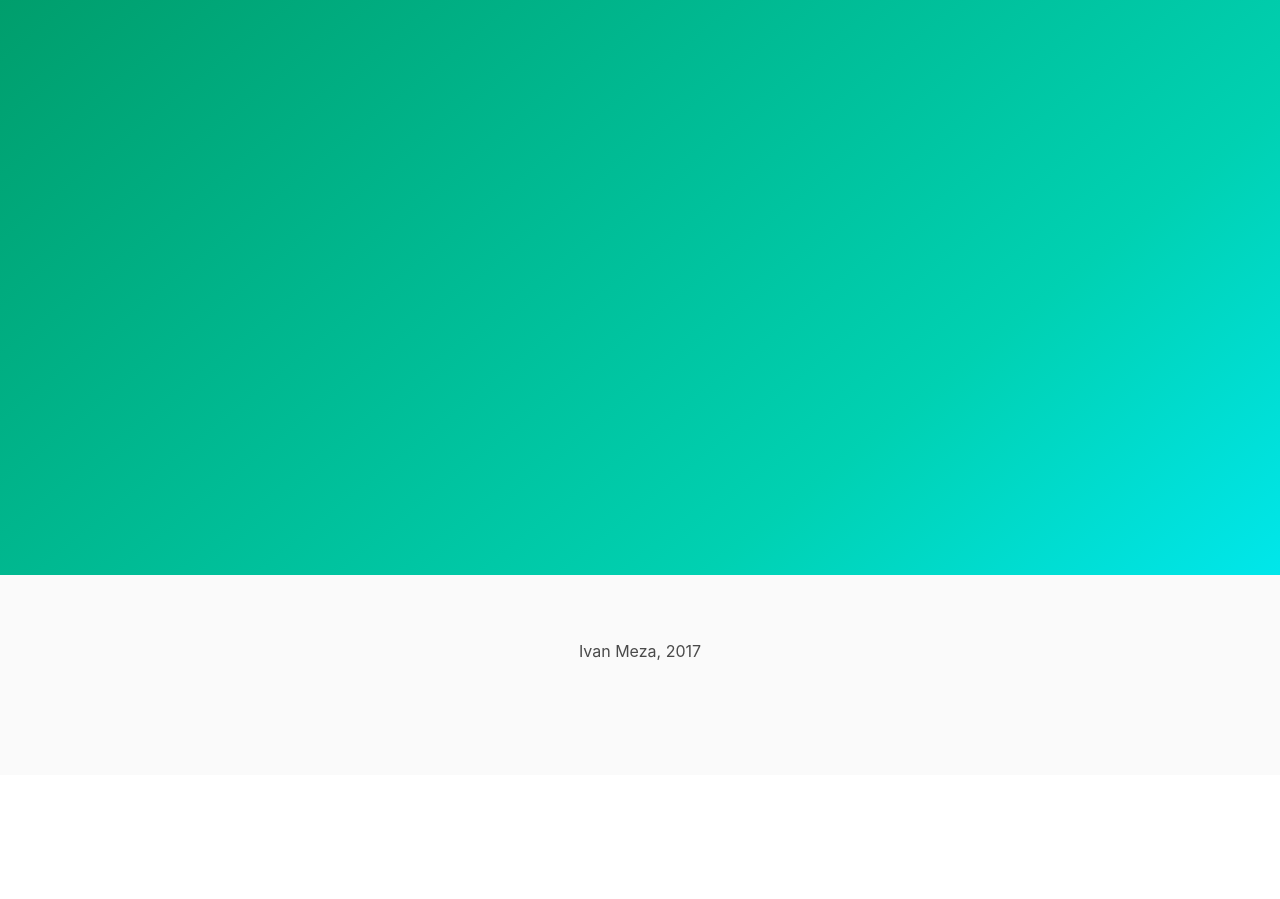
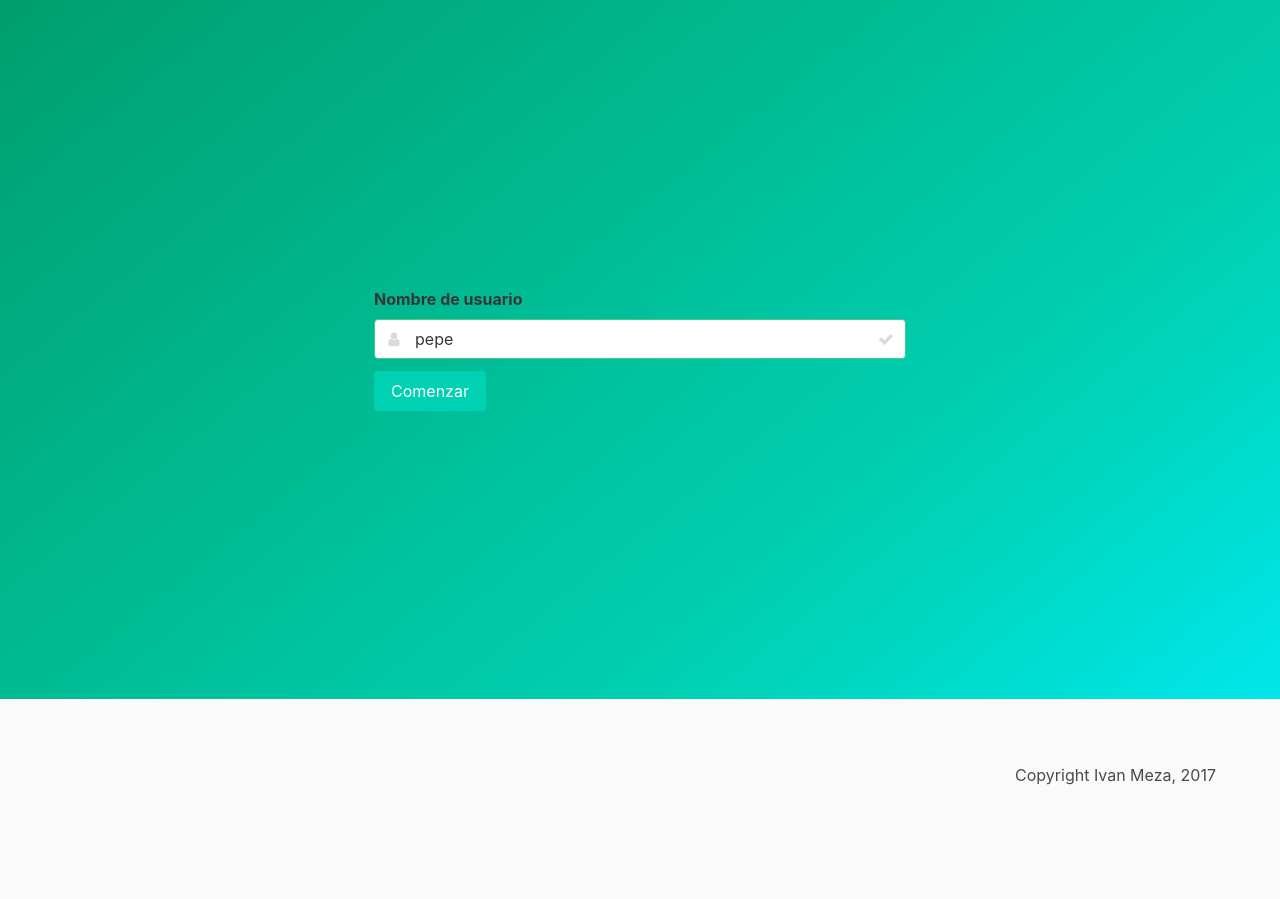
Before and after one commit to lamperem/pyaiml_chatbot, a Flask app: page / in a window 1280 px wide. Shown: the part 66-965 px from the top of the page. Before the commit the page ends 726 px from the top, so only its background shows below. Run offline with Flask 2, Linux system fonts and the light colour scheme; some libraries are stand-ins or nearby versions.

Commit message:
Templates

```diff
--- a/templates/about.html
+++ b/templates/about.html
@@ -11,7 +11,7 @@ Este es un chatbot simple construido en python con los siguientes elementos:
 <ul>
 	<li>Interfaz: basada en Flask y la librería socketio</li>
 	<li>Inteligencia: basada en reglas del tipo pyAMIM</li>
-	<li>Conversaciones: todas las conversaciones se guardan en un json/li>
+	<li>Conversaciones: todas las conversaciones se guardan en un json</li>
 </ul>
 
 			</div>
--- a/templates/default.html
+++ b/templates/default.html
@@ -38,9 +38,9 @@
 
 <footer class="footer">
   <div class="container">
-    <div class="content has-text-centered">
+    <div class="content has-text-right">
       <p>
-			<p>Ivan Meza, 2017</p>
+			<p>Copyright Ivan Meza, 2017</p>
       </p>
     </div>
   </div>
--- a/templates/home.html
+++ b/templates/home.html
@@ -4,6 +4,27 @@
 	<div class="hero-body">
 		<div class="columns is-mobile">
   			<div class="column is-half is-offset-one-quarter">
+
+<form action="/chat">
+<div class="field">
+  <label class="label">Nombre de usuario</label>
+  <p class="control has-icons-left has-icons-right">
+    <input class="input is-success" type="text" placeholder="Text input" value="pepe">
+    <span class="icon is-small is-left">
+      <i class="fa fa-user"></i>
+    </span>
+    <span class="icon is-small is-right">
+      <i class="fa fa-check"></i>
+    </span>
+  </p>
+</div>
+
+<div class="field">
+  <p class="control">
+    <button class="button is-primary">Comenzar</button>
+  </p>
+</div>
+</form>
 			</div>
 		</div>
 	</div>
```
